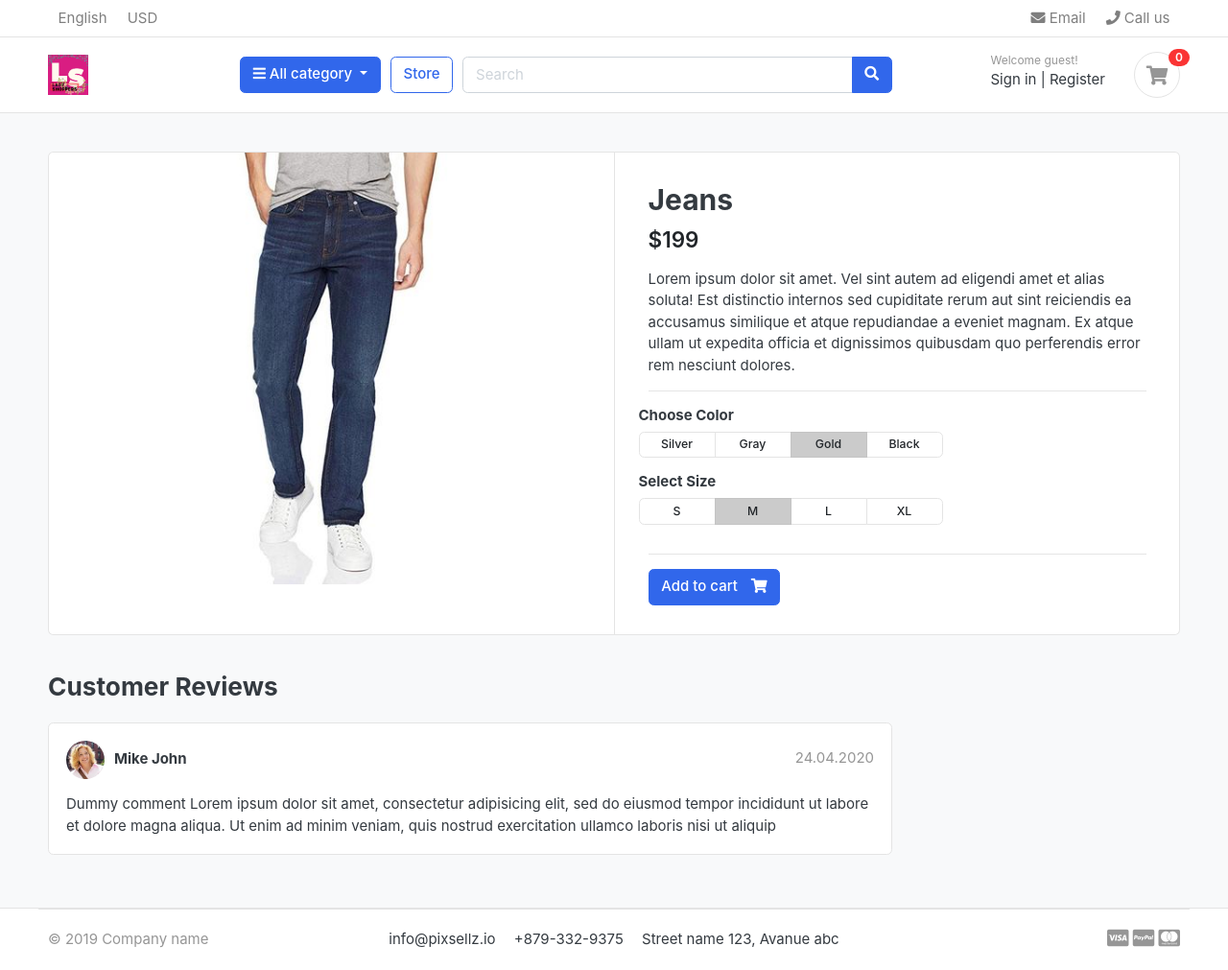
After one commit to ssvinay12/ecom_django, a Django app: a page that uses templates/includes/navbar.html in a window 1280 px wide. The commit adds this page. Shown: the whole page at 96% size. Run offline with Django 3.2, Linux system fonts and the light colour scheme; data comes from the database, SQL or seed files in the repository; both versions use the stored data as it was after the commit; some libraries are stand-ins or nearby versions; some web fonts are replaced.

Commit message:
march0922

```diff
--- a/store/models.py
+++ b/store/models.py
@@ -1,5 +1,6 @@
 from django.db import models
 from category.models import Category
+from django.urls import reverse
 
 # Create your models here.
 
@@ -15,5 +16,8 @@ class Product(models.Model):
     created_date    = models.DateTimeField(auto_now_add=True)
     modified_date   = models.DateTimeField(auto_now=True)
 
+    def get_url(self):
+        return reverse('product_detail', args=[self.category.slug, self.slug])
+
     def __str__(self):
         return self.product_name
--- a/store/urls.py
+++ b/store/urls.py
@@ -6,4 +6,5 @@ urlpatterns = [
 
     path('', views.store,name='store'),
     path('<slug:category_slug>/', views.store,name='products_by_category'),
+    path('<slug:category_slug>/<slug:product_slug>/', views.product_detail,name='product_detail'),
 ]
--- a/store/views.py
+++ b/store/views.py
@@ -21,3 +21,17 @@ def store(request, category_slug=None):
         'product_count': product_count,
     }
     return render(request, 'store/store.html', context)
+
+
+
+def product_detail(request, category_slug, product_slug):
+    try:
+        single_product = Product.objects.get(category__slug=category_slug, slug=product_slug)
+    except Exception as e:
+        raise e
+
+    context = {
+        'single_product': single_product,
+
+    }
+    return render(request, 'store/product_detail.html', context)
--- a/templates/home.html
+++ b/templates/home.html
@@ -22,7 +22,7 @@
 <div class="container">
 
 <header class="section-heading">
-	<a href="./store.html" class="btn btn-outline-primary float-right">See all</a>
+	<a href="{% url 'store' %}" class="btn btn-outline-primary float-right">See all</a>
 	<h3 class="section-title">Popular products</h3>
 </header><!-- sect-heading -->
 
@@ -31,9 +31,9 @@
 	{% for product in products %}
 	<div class="col-md-3">
 		<div class="card card-product-grid">
-			<a href="./product-detail.html" class="img-wrap"> <img src="{{product.Images.url}}"></a>
+			<a href="{{ product.get_url }}" class="img-wrap"> <img src="{{product.Images.url}}"></a>
 			<figcaption class="info-wrap">
-				<a href="./product-detail.html" class="title">{{ product.product_name }}</a>
+				<a href="{{ product.get_url }}" class="title">{{ product.product_name }}</a>
 				<div class="price mt-1">${{ product.price }}</div> <!-- price-wrap.// -->
 			</figcaption>
 		</div>
--- a/templates/includes/navbar.html
+++ b/templates/includes/navbar.html
@@ -28,7 +28,7 @@
   	<div class="container">
   <div class="row align-items-center">
   	<div class="col-lg-2 col-md-3 col-6">
-  		<a href="./" class="brand-wrap">
+  		<a href="{% url 'home' %}" class="brand-wrap">
   			<img class="logo" src="{% static './images/LS500.png' %}">
   		</a> <!-- brand-wrap.// -->
   	</div>
@@ -38,13 +38,14 @@
   				<i class="fa fa-bars"></i> All category
   			</button>
   			<div class="dropdown-menu">
+           <a class="dropdown-item" href="{% url 'store' %}">All Products </a>
           {% for category in links %}
   				    <a class="dropdown-item" href="{{category.get_url}}">{{ category.category_name }} </a>
   				{% endfor %}
   			</div>
   		</div>  <!-- category-wrap.// -->
   	</div> <!-- col.// -->
-  	<a href="./store.html" class="btn btn-outline-primary">Store</a>
+  	<a href="{% url 'store' %}" class="btn btn-outline-primary">Store</a>
   	<div class="col-lg  col-md-6 col-sm-12 col">
   		<form action="#" class="search">
   			<div class="input-group w-100">
--- /dev/null
+++ b/templates/store/product_detail.html
@@ -0,0 +1,120 @@
+{% extends 'base.html' %}
+{% load static %}
+
+{% block content %}
+
+<section class="section-content padding-y bg">
+<div class="container">
+
+<!-- ============================ COMPONENT 1 ================================= -->
+<div class="card">
+	<div class="row no-gutters">
+		<aside class="col-md-6">
+<article class="gallery-wrap">
+	<div class="img-big-wrap">
+	   <a href="#"><img src="{{ single_product.Images.url }}"></a>
+	</div> <!-- img-big-wrap.// -->
+
+</article> <!-- gallery-wrap .end// -->
+		</aside>
+		<main class="col-md-6 border-left">
+<article class="content-body">
+
+<h2 class="title">{{ single_product.product_name }}</h2>
+
+<div class="mb-3">
+	<var class="price h4">${{single_product.price}}</var>
+</div>
+
+<p>{{ single_product.description }}</p>
+
+
+<hr>
+	<div class="row">
+		<div class="item-option-select">
+			<h6>Choose Color</h6>
+			<div class="btn-group btn-group-sm btn-group-toggle" data-toggle="buttons">
+			  <label class="btn btn-light">
+			    <input type="radio" name="radio_color"> Silver
+			  </label>
+			  <label class="btn btn-light">
+			    <input type="radio" name="radio_color" > Gray
+			  </label>
+			  <label class="btn btn-light active">
+			    <input type="radio" name="radio_color checked"> Gold
+			  </label>
+			  <label class="btn btn-light">
+			    <input type="radio" name="radio_color"> Black
+			  </label>
+			</div>
+		</div>
+	</div> <!-- row.// -->
+	<div class="row">
+		<div class="item-option-select">
+			<h6>Select Size</h6>
+			<div class="btn-group btn-group-sm btn-group-toggle" data-toggle="buttons">
+			  <label class="btn btn-light">
+			    <input type="radio" name="radio_color"> S
+			  </label>
+			  <label class="btn btn-light active">
+			    <input type="radio" name="radio_color" checked> M
+			  </label>
+			  <label class="btn btn-light">
+			    <input type="radio" name="radio_color"> L
+			  </label>
+			  <label class="btn btn-light">
+			    <input type="radio" name="radio_color"> XL
+			  </label>
+			</div>
+		</div>
+	</div> <!-- row.// -->
+	<hr>
+	{% if single_product.stock <= 0 %}
+	<h5 class="text-danger">Out of Stock</h5>
+	{% else %}
+	 <a href="./product_detail.html" class="btn  btn-primary"> <span class="text">Add to cart</span> <i class="fas fa-shopping-cart"></i>  </a>
+	{% endif %}
+</article> <!-- product-info-aside .// -->
+		</main> <!-- col.// -->
+	</div> <!-- row.// -->
+</div> <!-- card.// -->
+<!-- ============================ COMPONENT 1 END .// ================================= -->
+
+<br>
+
+<div class="row">
+			<div class="col-md-9">
+
+	<header class="section-heading">
+		<h3>Customer Reviews </h3>
+
+	</header>
+
+	<article class="box mb-3">
+		<div class="icontext w-100">
+			<img src="{% static './images/avatars/avatar1.jpg'%}" class="img-xs icon rounded-circle">
+			<div class="text">
+				<span class="date text-muted float-md-right">24.04.2020 </span>
+				<h6 class="mb-1">Mike John </h6>
+
+			</div>
+		</div> <!-- icontext.// -->
+		<div class="mt-3">
+			<p>
+				Dummy comment Lorem ipsum dolor sit amet, consectetur adipisicing elit, sed do eiusmod
+				tempor incididunt ut labore et dolore magna aliqua. Ut enim ad minim veniam,
+				quis nostrud exercitation ullamco laboris nisi ut aliquip
+			</p>
+		</div>
+	</article>
+
+
+
+	</div> <!-- col.// -->
+</div> <!-- row.// -->
+
+
+</div> <!-- container .//  -->
+</section>
+<!-- ========================= SECTION CONTENT END// ========================= -->
+{% endblock %}
```
Also changed, not shown: templates/store/store.html (+4 -3 lines), db.sqlite3, 1 other file.
